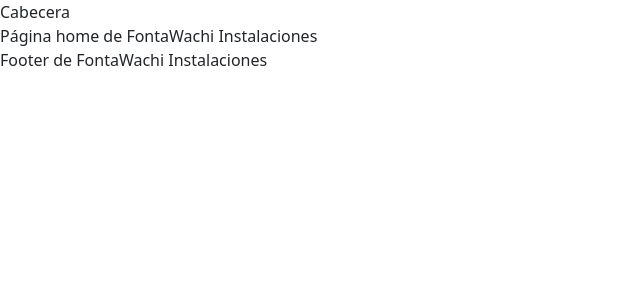
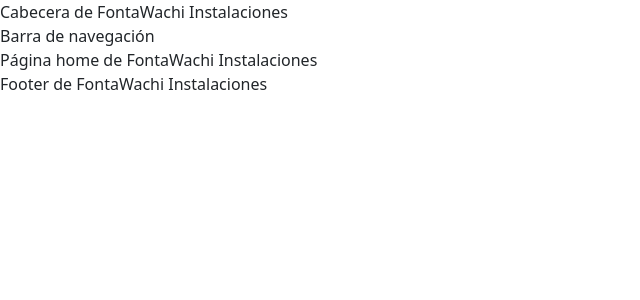
Before and after one commit to AlejandroBermudez90s/fontawachi, a Next.js app in the folder frontend/: page / in a window 1280 px wide. Shown: the top 300 px of the page, without its empty margins (0-640 px from the left). Built offline with nearby package versions, Linux system fonts and the light colour scheme.

Commit message:
instalación de iconos de bootstrap

```diff
--- a/frontend/package.json
+++ b/frontend/package.json
@@ -11,6 +11,7 @@
   "dependencies": {
     "@popperjs/core": "^2.11.8",
     "bootstrap": "^5.3.8",
+    "bootstrap-icons": "^1.13.1",
     "next": "16.1.6",
     "react": "19.2.3",
     "react-dom": "19.2.3"
--- a/frontend/src/app/layout.js
+++ b/frontend/src/app/layout.js
@@ -7,6 +7,7 @@
 
 import Cabecera from '@/components/Layout/Header/Header'
 import Footer from '@/components/Layout/Footer/Footer';
+import Navbar from '@/components/Layout/Navbar/Navbar';
 
 export const metadata = {
   title: "FontaWachi Instalaciones",
@@ -20,6 +21,7 @@
         <BootstrapClient/>
 
         <Cabecera/>
+        <Navbar/>
         {children}
 
         <Footer/>
--- a/frontend/src/components/Layout/Header/Header.js
+++ b/frontend/src/components/Layout/Header/Header.js
@@ -4,7 +4,7 @@
 
   return (
     <header>
-      Cabecera
+      Cabecera de FontaWachi Instalaciones
     </header>
   )
 }
--- /dev/null
+++ b/frontend/src/components/Layout/Navbar/Navbar.js
@@ -0,0 +1,10 @@
+import style from './Navbar.module.css'
+
+export default function Navbar () {
+
+  return (
+    <div>
+      Barra de navegación
+    </div>
+  )
+}
```
Also changed, not shown: frontend/src/components/Layout/Navbar/Navbar.module.css (added), 1 other file (tests, documents, lock files or other folders).
